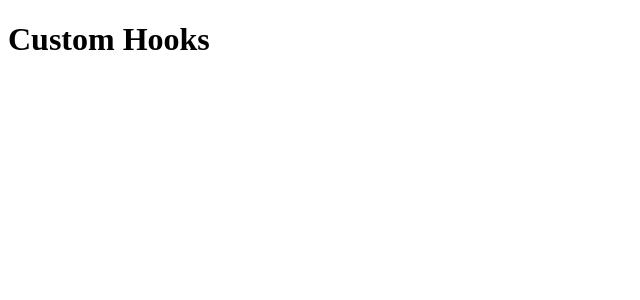
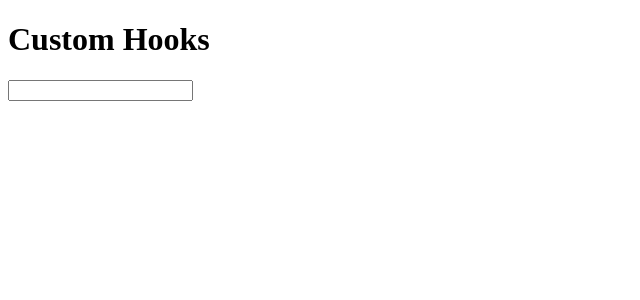
Before and after one commit to JunaidSikander/Custom-Hooks, a React (Create React App) app: page / in a window 1280 px wide. Shown: the top 300 px of the page, without its empty margins (0-640 px from the left). Built offline with nearby package versions, Linux system fonts and the light colour scheme.

Commit message:
:sparkles: [Add] useLocalStorage hook

```diff
--- a/src/App.js
+++ b/src/App.js
@@ -1,8 +1,14 @@
+import {Fragment} from "react";
+import {LocalStorageHook} from "components";
 
 function App() {
-  return (
-    <h1>Custom Hooks</h1>
-  );
+
+    return (
+        <Fragment>
+            <h1>Custom Hooks</h1>
+            <LocalStorageHook/>
+        </Fragment>
+    );
 }
 
 export default App;
--- /dev/null
+++ b/src/components/LocalStorageHook.js
@@ -0,0 +1,14 @@
+import React from 'react'
+import {useLocalStorage} from "hooks";
+
+const LocalStorageHook = () => {
+    const [name, setName] = useLocalStorage('name', '');
+    return (
+        <input type="text"
+               value={name}
+               onChange={e => setName(e.target.value)}
+        />
+    )
+};
+
+export default LocalStorageHook;
--- /dev/null
+++ b/src/components/index.js
@@ -0,0 +1,3 @@
+import LocalStorageHook from "components/LocalStorageHook";
+
+export {LocalStorageHook}
--- /dev/null
+++ b/src/hooks/index.js
@@ -0,0 +1,3 @@
+import useLocalStorage from "hooks/useLocalStorage";
+
+export {useLocalStorage}
--- /dev/null
+++ b/src/hooks/useLocalStorage.js
@@ -0,0 +1,24 @@
+import {useEffect, useState} from "react";
+
+const getSavedValue = (key, initialValue) => {
+    const savedValue = JSON.parse(localStorage.getItem(key));
+    if (savedValue) return savedValue;
+
+    if (initialValue instanceof Function) return initialValue();
+
+    return initialValue
+};
+
+const useLocalStorage = (key, initialValue) => {
+    const [value, setValue] = useState(() => {
+        return getSavedValue(key, initialValue)
+    });
+
+    useEffect(() => {
+        localStorage.setItem(key, JSON.stringify(value))
+    }, [value, key])
+
+    return [value, setValue];
+}
+
+export default useLocalStorage
```
Also changed, not shown: jsconfig.json (added, +11 -0 lines).
